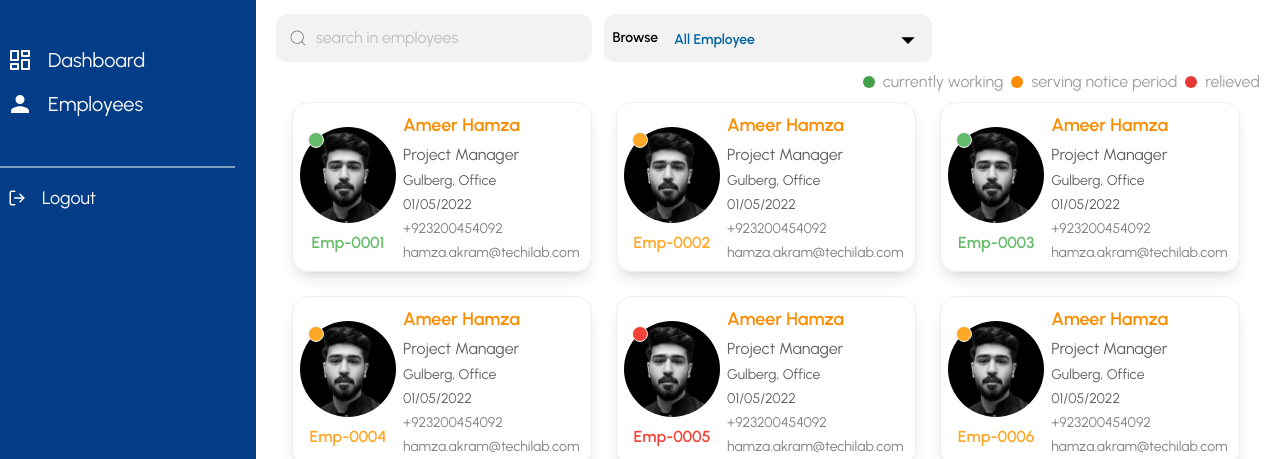
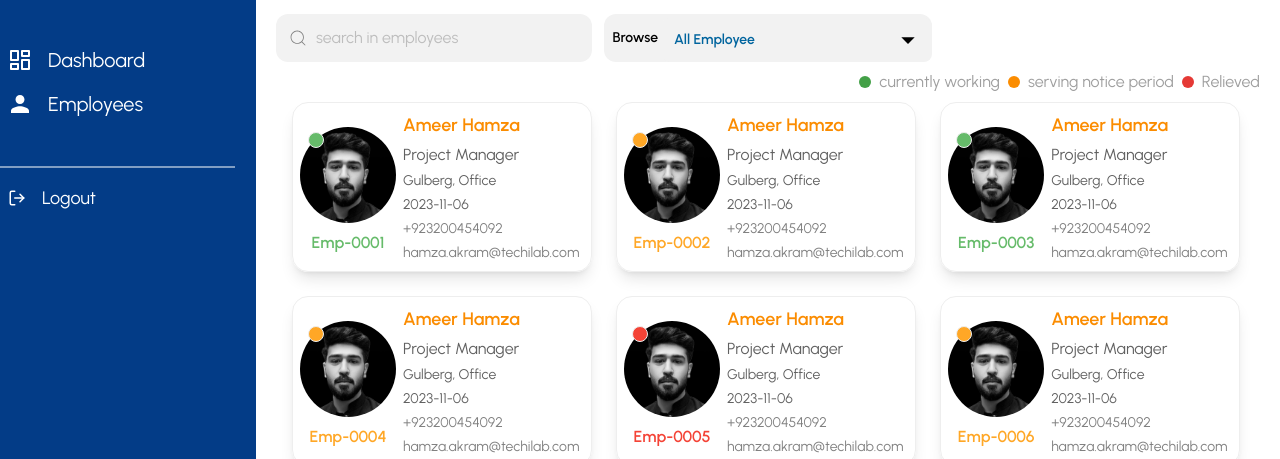
Before and after one commit to Hamzaakrammogul/HRMS, a React (Vite) app: page /employees in a window 1280 px wide. Shown: the part 214-673 px from the top of the page. Built offline with nearby package versions, Linux system fonts and the light colour scheme.

Commit message:
improved EditEmployeeDetails component

```diff
--- a/src/components/Dashboard.jsx
+++ b/src/components/Dashboard.jsx
@@ -69,7 +69,7 @@ const Dashboard = () => {
                 <div>
 
                 </div>
-                <div className={`${data[0].status === "active" ? 'block' : 'hidden'} space-x-2 mt-10`}>
+                <div className={`${data[0].status === "Active" ? 'block' : 'hidden'} space-x-2 mt-10`}>
                     <Button className='bg-bgBlue'>Edit Details</Button>
                 </div>
             </div>
--- a/src/components/Employee.jsx
+++ b/src/components/Employee.jsx
@@ -38,7 +38,7 @@ const Employee = () => {
                 <div className='h-3 w-3 rounded-full bg-orange-600' />
                 <div><p>serving notice period</p></div>
                 <div className='h-3 w-3 rounded-full bg-red-600' />
-                <div><p>relieved</p></div>
+                <div><p>Relieved</p></div>
             </div>
 
             {/* Card Render in this div */}
--- a/src/components/EmployeeDetail.jsx
+++ b/src/components/EmployeeDetail.jsx
@@ -71,7 +71,7 @@ const EmployeeDetail = () => {
                 <div>
 
                 </div>
-                {/* ${data[0].status === "active" ? 'block' : 'hidden'} */}
+                {/* ${data[0].status === "Active" ? 'block' : 'hidden'} */}
                 <div className={` space-x-2 mt-10`}>
                     <Button onClick={()=>navigate(`/employee/${id}/edit-details`)} className='bg-bgBlue'>Edit Details</Button>
                     <Button className='bg-bgBlue'>Delete User</Button>
--- a/src/ui/BrowseBox.jsx
+++ b/src/ui/BrowseBox.jsx
@@ -42,8 +42,8 @@ export default function BrowseBox() {
                             {people.map((person, personIdx) => (
                                 <Listbox.Option
                                     key={personIdx}
-                                    className={({ active }) =>
-                                        `relative cursor-default select-none py-2 pl-10 pr-4 ${active ? 'bg-amber-100 text-amber-900' : 'text-gray-900'
+                                    className={({ Active }) =>
+                                        `relative cursor-default select-none py-2 pl-10 pr-4 ${Active ? 'bg-amber-100 text-amber-900' : 'text-gray-900'
                                         }`
                                     }
                                     value={person}
--- a/src/ui/EmployeeCard.jsx
+++ b/src/ui/EmployeeCard.jsx
@@ -13,9 +13,9 @@ const EmployeeCard = ({ id, Name, position, office, doj, phone, email, img, empN
                 <div className='flex flex-col relative w-1/3 items-center justify-center mt-2 space-y-2'>
                     <div className=' w-24 h-24 rounded-full overflow-hidden items-center justify-center'>
                         <img src={img} alt='employee-img' />
-                        <span className={`absolute w-4 h-4 -mt-28 ml-2 rounded-full border ${status === 'active' ? 'bg-green-400' : status === 'relieved' ? 'bg-red-500' : status === 'noticePeriod' ? 'bg-orange-400' : ''}`} />
+                        <span className={`absolute w-4 h-4 -mt-28 ml-2 rounded-full border ${status === 'Active' ? 'bg-green-400' : status === 'Relieved' ? 'bg-red-500' : status === 'Notice period' ? 'bg-orange-400' : ''}`} />
                     </div>
-                    <p className={`${status === 'active' ? 'text-green-400' : status === 'relieved' ? 'text-red-500' : status === 'noticePeriod' ? 'text-orange-400' : ''} text-md text-center font-semibold `}>{empNo}</p>
+                    <p className={`${status === 'Active' ? 'text-green-400' : status === 'Relieved' ? 'text-red-500' : status === 'Notice period' ? 'text-orange-400' : ''} text-md text-center font-semibold `}>{empNo}</p>
                 </div>
 
                 {/* Right side */}
--- a/src/utils/data.js
+++ b/src/utils/data.js
@@ -6,12 +6,12 @@ export const employeeData = [
         Name: 'Ameer Hamza',
         position: 'Project Manager',
         office: 'Gulberg, Office',
-        doj: '01/05/2022',
+        doj: '2023-11-06',
         phone: '+923200454092',
         email: 'hamza.akram@techilab.com',
         img: '/img/dp.png',
         empNo: 'Emp-0001',
-        status: 'active',
+        status: 'Active',
         department:'Engineering',
         salary: '100,000'
     },
@@ -20,12 +20,12 @@ export const employeeData = [
         Name: 'Ameer Hamza',
         position: 'Project Manager',
         office: 'Gulberg, Office',
-        doj: '01/05/2022',
+        doj: '2023-11-06',
         phone: '+923200454092',
         email: 'hamza.akram@techilab.com',
         img: "/img/dp.png",
         empNo: 'Emp-0002',
-        status: 'noticePeriod',
+        status: 'Notice period',
         department:'Engineering',
         salary: '100,000'
 
@@ -36,12 +36,12 @@ export const employeeData = [
         Name: 'Ameer Hamza',
         position: 'Project Manager',
         office: 'Gulberg, Office',
-        doj: '01/05/2022',
+        doj: '2023-11-06',
         phone: '+923200454092',
         email: 'hamza.akram@techilab.com',
         img: '/img/dp.png',
         empNo: 'Emp-0003',
-        status: 'active',
+        status: 'Active',
         department:'Engineering',
         salary: '100,000'
 
@@ -52,12 +52,12 @@ export const employeeData = [
         Name: 'Ameer Hamza',
         position: 'Project Manager',
         office: 'Gulberg, Office',
-        doj: '01/05/2022',
+        doj: '2023-11-06',
         phone: '+923200454092',
         email: 'hamza.akram@techilab.com',
         img: '/img/dp.png',
         empNo: 'Emp-0004',
-        status: 'noticePeriod',
+        status: 'Notice period',
         department:'Engineering',
         salary: '100,000'
 
@@ -68,12 +68,12 @@ export const employeeData = [
         Name: 'Ameer Hamza',
         position: 'Project Manager',
         office: 'Gulberg, Office',
-        doj: '01/05/2022',
+        doj: '2023-11-06',
         phone: '+923200454092',
         email: 'hamza.akram@techilab.com',
         img: '/img/dp.png',
         empNo: 'Emp-0005',
-        status: 'relieved',
+        status: 'Relieved',
         department:'Engineering',
         salary: '100,000'
 
@@ -84,12 +84,12 @@ export const employeeData = [
         Name: 'Ameer Hamza',
         position: 'Project Manager',
         office: 'Gulberg, Office',
-        doj: '01/05/2022',
+        doj: '2023-11-06',
         phone: '+923200454092',
         email: 'hamza.akram@techilab.com',
         img: '/img/dp.png',
         empNo: 'Emp-0006',
-        status: 'noticePeriod',
+        status: 'Notice period',
         department:'Engineering',
         salary: '100,000'
 
@@ -100,12 +100,12 @@ export const employeeData = [
         Name: 'Ameer Hamza',
         position: 'Project Manager',
         office: 'Gulberg, Office',
-        doj: '01/05/2022',
+        doj: '2023-11-06',
         phone: '+923200454092',
         email: 'hamza.akram@techilab.com',
         img: '/img/dp.png',
         empNo: 'Emp-0007',
-        status: 'active',
+        status: 'Active',
         department:'Engineering',
         salary: '100,000'
 
@@ -116,12 +116,12 @@ export const employeeData = [
         Name: 'Ameer Hamza',
         position: 'Project Manager',
         office: 'Gulberg, Office',
-        doj: '01/05/2022',
+        doj: '2023-11-06',
         phone: '+923200454092',
         email: 'hamza.akram@techilab.com',
         img: '/img/dp.png',
         empNo: 'Emp-0008',
-        status: 'relieved',
+        status: 'Relieved',
         department:'Engineering',
         salary: '100,000'
 
@@ -132,12 +132,12 @@ export const employeeData = [
         Name: 'Ameer Hamza',
         position: 'Project Manager',
         office: 'Gulberg, Office',
-        doj: '01/05/2022',
+        doj: '2023-11-06',
         phone: '+923200454092',
         email: 'hamza.akram@techilab.com',
         img: '/img/dp.png',
         empNo: 'Emp-0009',
-        status: 'active',
+        status: 'Active',
         department:'Engineering',
         salary: '100,000'
 
```
Also changed, not shown: src/components/EditEmployeeDetails.jsx (+46 -17 lines).
